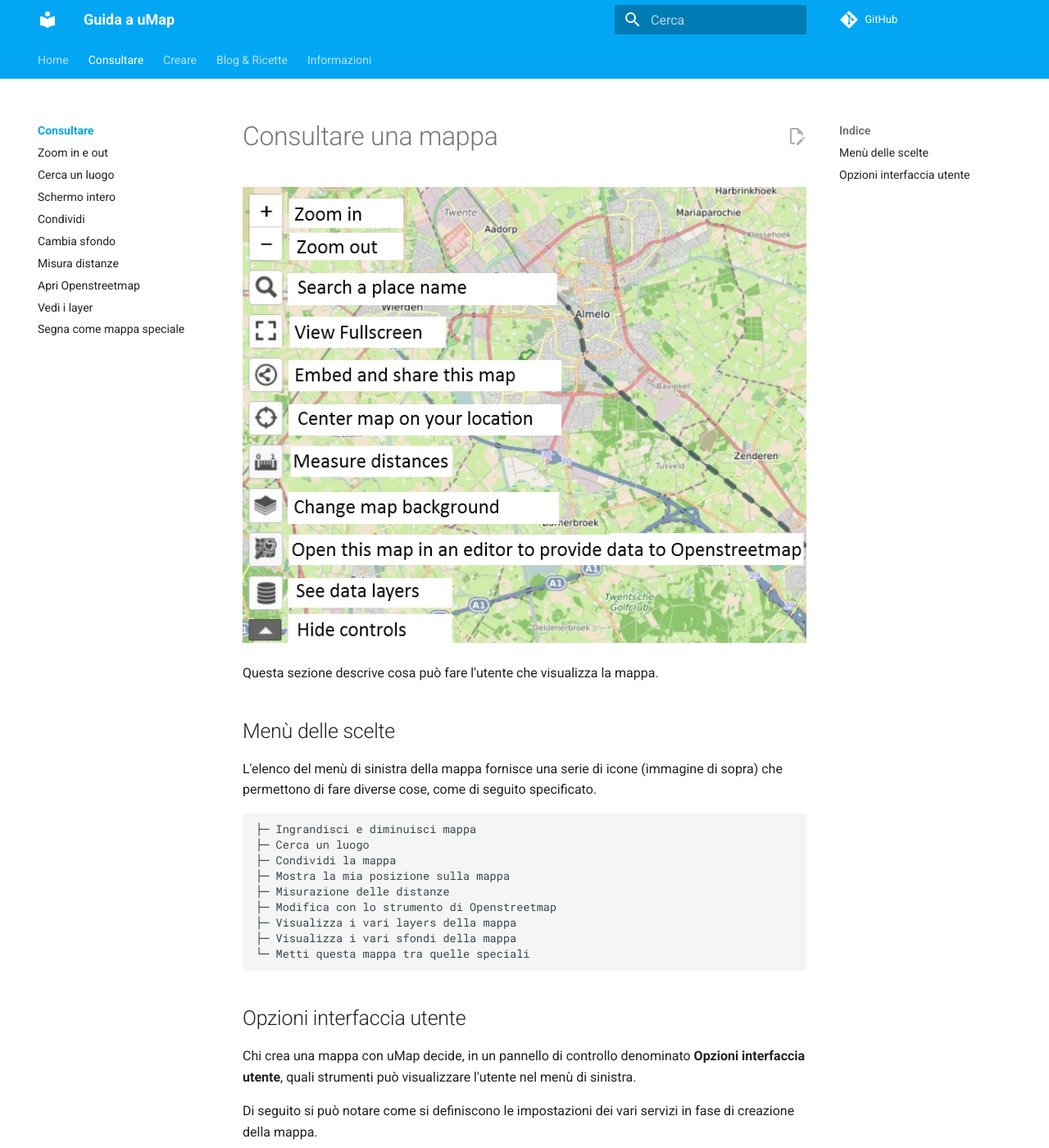
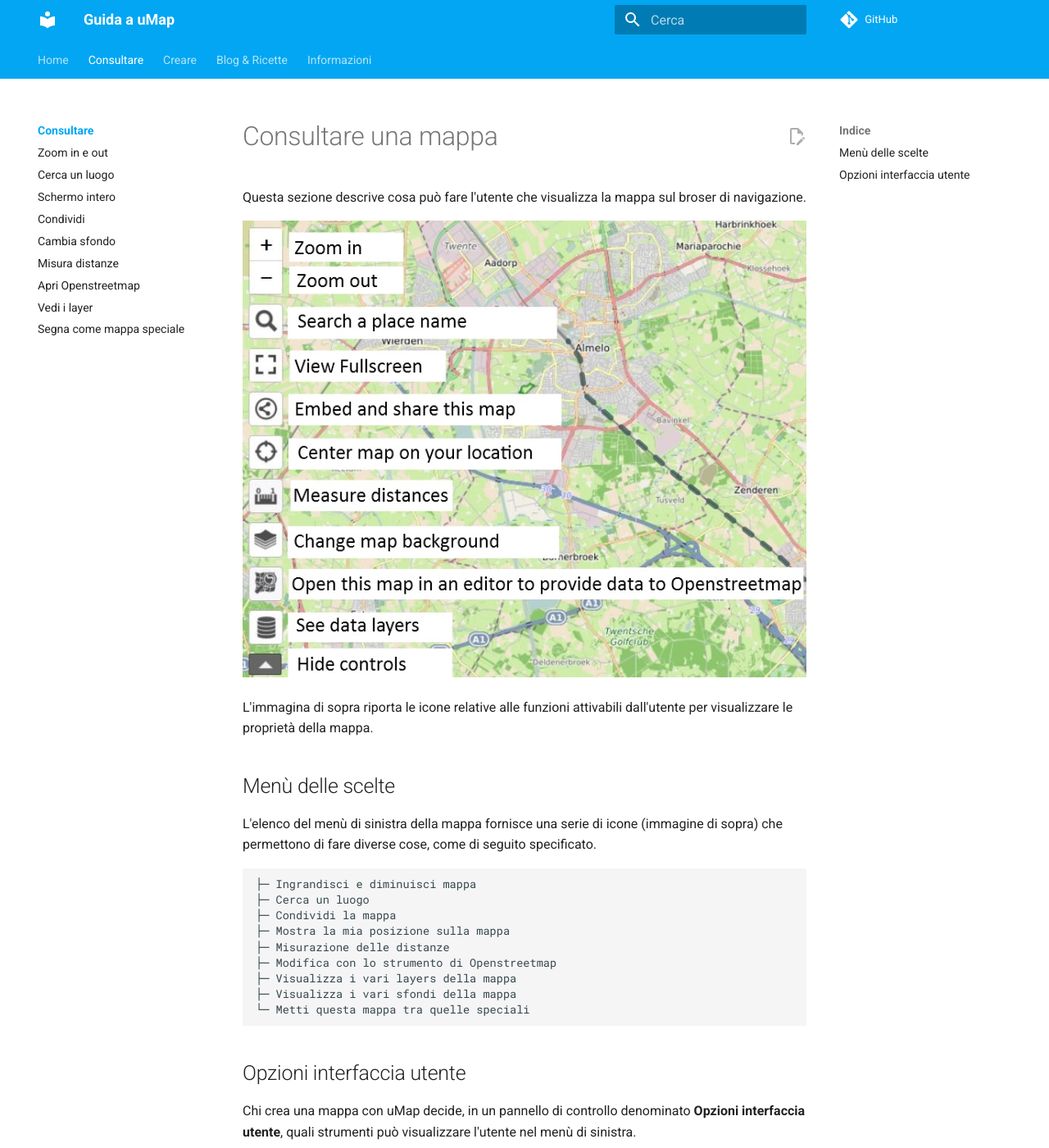
Before and after one commit to opendatasicilia/guida-umap, an MkDocs documentation site: the page built from docs/consultare/index.md, in a window 1280 px wide and 1400 px high. Shown: the whole window at 82% size. Built offline with MkDocs 1.6.1 and Material for MkDocs 9.7.7, drawn with Linux system fonts in a browser that asks for light colours; comment, search, counter and statistics services are not loaded.

Commit message:
Update index.md

```diff
--- a/docs/consultare/index.md
+++ b/docs/consultare/index.md
@@ -1,8 +1,10 @@
 # Consultare una mappa
+
+Questa sezione descrive cosa può fare l'utente che visualizza la mappa sul broser di navigazione.
 
 ![docs/img/umap-consultazione.jpg](https://raw.githubusercontent.com/opendatasicilia/guida-umap/main/docs/img/umap-consultazione.jpg)
 
-Questa sezione descrive cosa può fare l'utente che visualizza la mappa.
+L'immagina di sopra riporta le icone relative alle funzioni attivabili dall'utente per visualizzare le proprietà della mappa.
 
 ## Menù delle scelte
 
```
